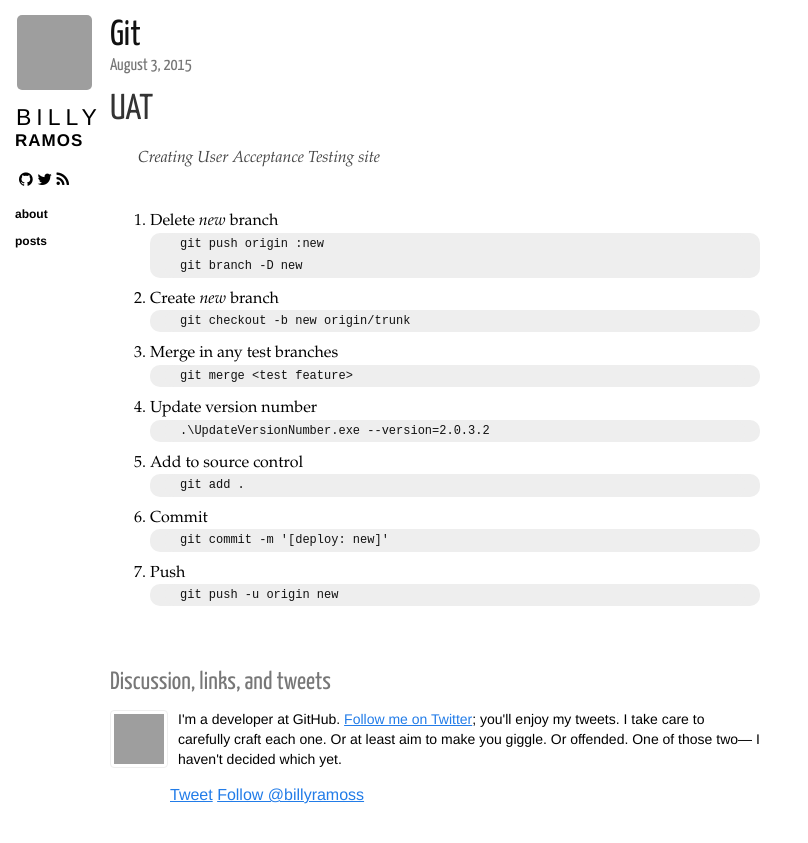
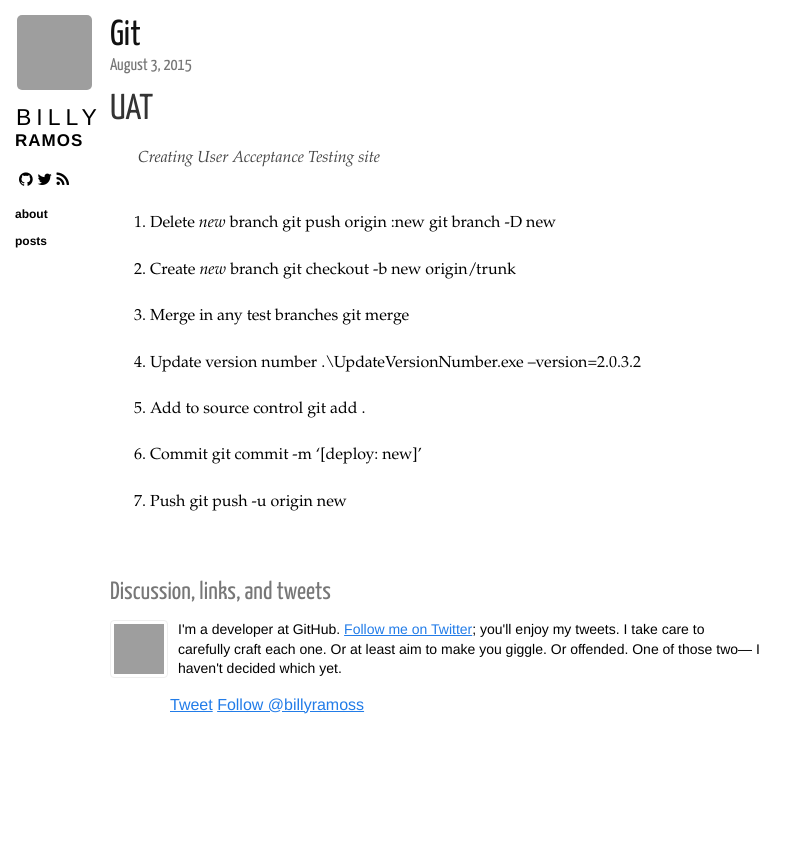
Before and after one commit to bramos-forward-slope/bramos-forward-slope.github.io, a Jekyll site: the page built from _posts/2015-08-03-git.md, in a window 1280 px wide, cut to the strip 0-843 px from the top of the page. Shown: the whole strip, without its empty margins (0-808 px from the left). Built offline with Jekyll 4.4.1, drawn with Linux system fonts in a browser that asks for light colours; nearby versions of some CDN libraries; Markdown is read by kramdown in place of the engine named in the settings; comment, search, counter and statistics services are not loaded; grey boxes are pictures that could not be loaded.

Commit message:
Re-structure git notes

````diff
--- a/_posts/2015-08-03-git.md
+++ b/_posts/2015-08-03-git.md
@@ -8,31 +8,23 @@
 > Creating User Acceptance Testing site
 
 1. Delete *new* branch
-```
-git push origin :new
-git branch -D new
-```
+        git push origin :new
+        git branch -D new
+
 2. Create *new* branch
-```
-git checkout -b new origin/trunk
-```
+        git checkout -b new origin/trunk
+
 3. Merge in any test branches
-```
-git merge <test feature>
-```
+        git merge <test feature>
+
 4. Update version number
-```
-.\UpdateVersionNumber.exe --version=2.0.3.2
-```
+        .\UpdateVersionNumber.exe --version=2.0.3.2
+
 5. Add to source control
-```
-git add .
-```
+        git add .
+
 6. Commit
-```
-git commit -m '[deploy: new]'
-```
+        git commit -m '[deploy: new]'
+
 7.  Push
-```
-git push -u origin new
-```
+        git push -u origin new
````
